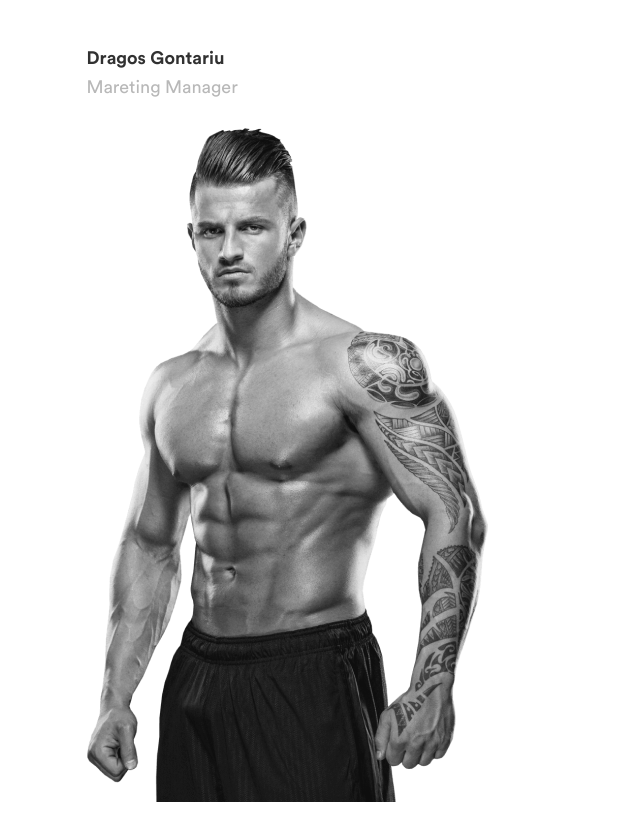
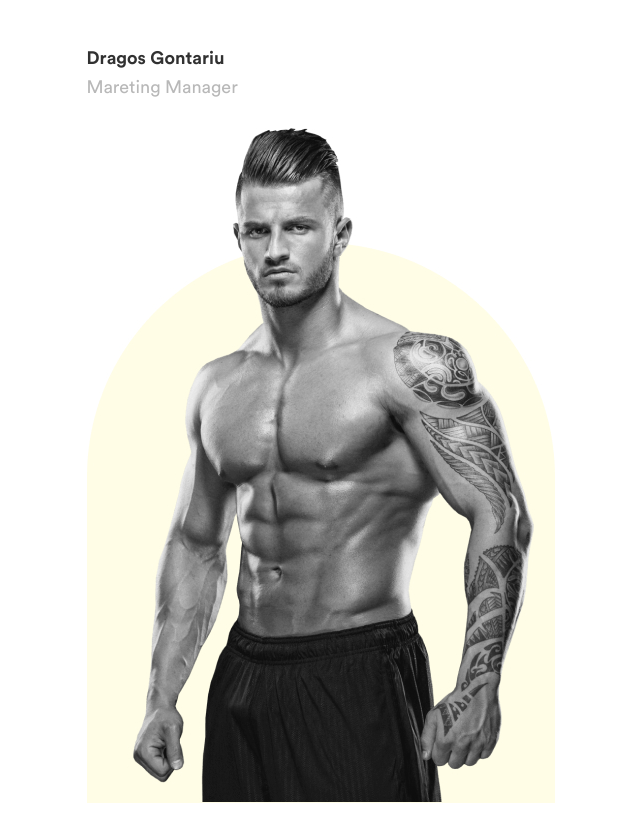
Before and after one commit to OlehFreelancer/lesson_6, a plain HTML site: page maket.html in a window 1280 px wide. Shown: the part 400-1223 px from the top of the page, without its empty margins (61-701 px from the left). Drawn offline with Linux system fonts and the light colour scheme.

Commit message:
Update maket.html

```diff
--- a/maket.html
+++ b/maket.html
@@ -18,7 +18,7 @@
 			<p class="main-text">“On the other hand, we denounce with righteous indignation and dislike men who are so beguiled and demoralized by the charms of pleasure.Blessing welcomed ladyship she met humoured sir breeding her. Six curiosity day assurance bed necessary.”</p>
 			<h2 class="main-name">Dragos Gontariu</h2>
 			<h3 class="main-profesion">Mareting Manager</h3>
-			<img src="img/man.png" alt="" class="main-img">
+			<img src="img/man.jpg" alt="" class="main-img">
 		</main>
 		<footer class="footer"></footer>
 	</div>
```
